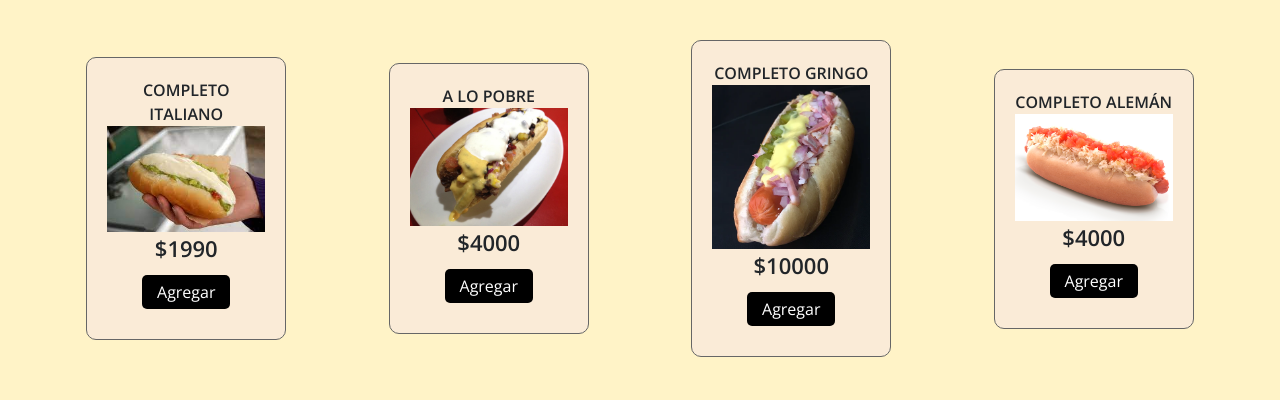
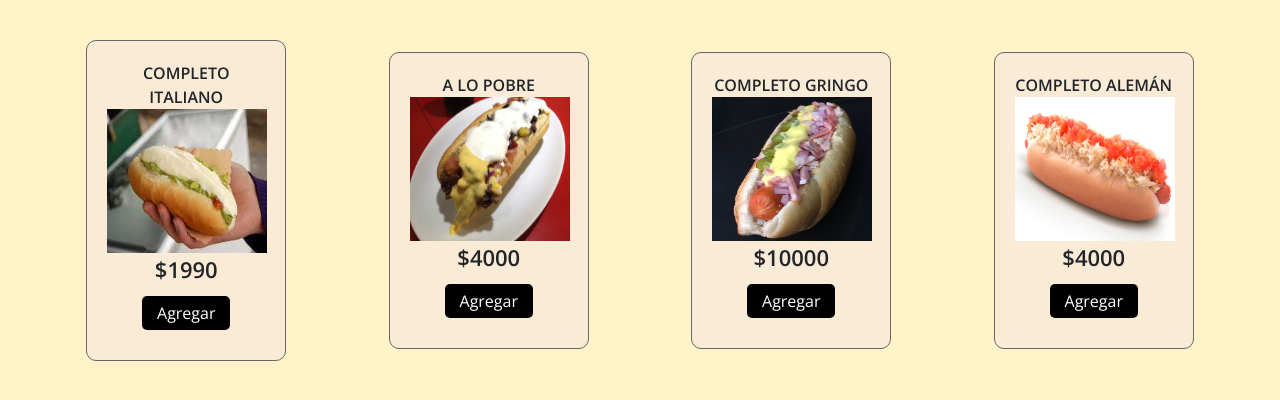
Before and after one commit to claudio-cordova-estrada/ProyectoSalchicha, a Django app: page /compra in a window 1280 px wide. Shown: the part 56-456 px from the top of the page. Run offline with Django 4.2, Linux system fonts and the light colour scheme; data comes from the database, SQL or seed files in the repository; both versions use the stored data as it was after the commit; some libraries are stand-ins or nearby versions.

Commit message:
cambio js sin finalizar carrito

```diff
--- a/proyectoSalchichaWeb/core/static/core/css/carrito.css
+++ b/proyectoSalchichaWeb/core/static/core/css/carrito.css
@@ -47,7 +47,8 @@ header h1{
     background-color:antiquewhite;
 }
 .contenedor .contenedor-items .item .img-item{
-    width: 100%;
+    width: 10rem;
+    height: 9rem;
 }
 .contenedor .contenedor-items .item:hover{
     box-shadow: 0 0 10px #666;
--- a/proyectoSalchichaWeb/core/static/core/js/carrito.js
+++ b/proyectoSalchichaWeb/core/static/core/js/carrito.js
@@ -193,5 +193,7 @@ function actualizarTotalCarrito(){
     total = Math.round(total * 100)/100;
 
     document.getElementsByClassName('carrito-precio-total')[0].innerText = '$'+total.toLocaleString("es") + ",00";
+}
 
-}
+var valor = 0;
+document.getElementsByClassName('precio-item').innerText = valor.toLocaleString("es");
```
Also changed, not shown: proyectoSalchichaWeb/core/static/core/img/completo_aleman.png (added), proyectoSalchichaWeb/core/static/core/img/completo_gringo.png (added), proyectoSalchichaWeb/db.sqlite3, proyectoSalchichaWeb/producto/completoPobre.jpg (added), proyectoSalchichaWeb/producto/completo_aleman.png (added), proyectoSalchichaWeb/producto/completo_gringo.png (added), proyectoSalchichaWeb/producto/completoitaliano_XaVFT86.jpg (added).
